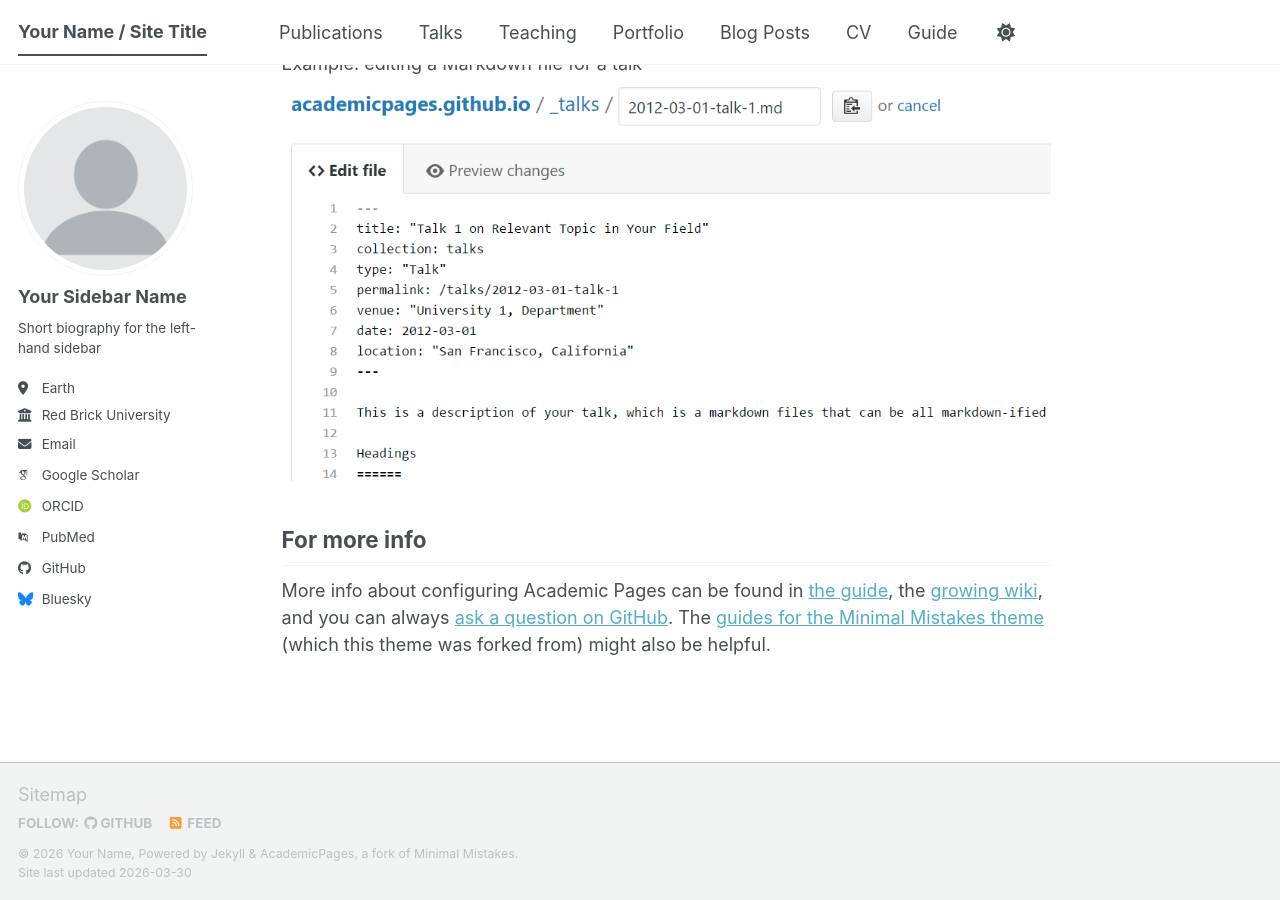
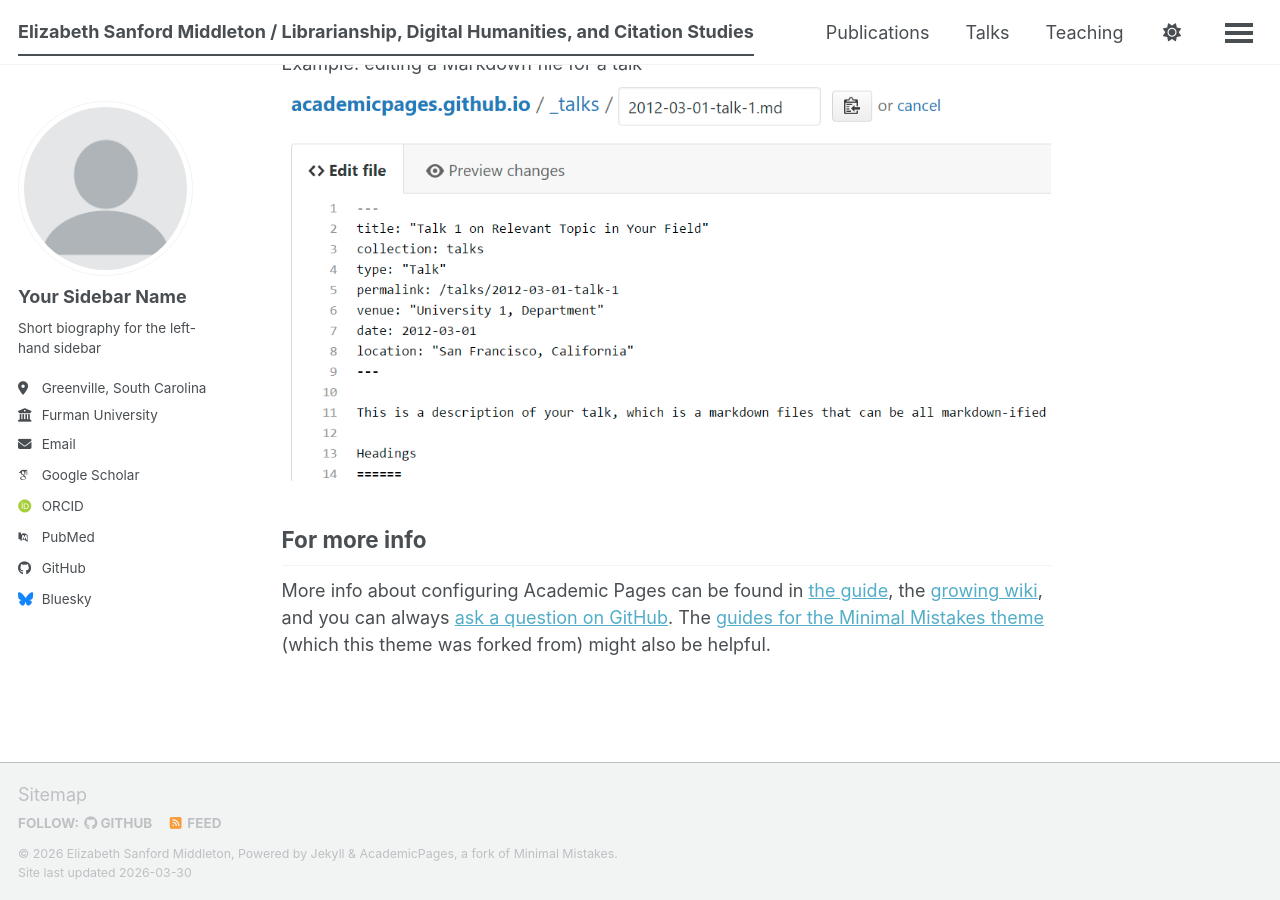
Before and after one commit to elizabethmiddletonlibrarian/site, a Jekyll site: the page built from _pages/about.md, in a window 1280 px wide and 900 px high, scrolled down 2720 px. Built offline with Jekyll 4.4.1, drawn with Linux system fonts in a browser that asks for light colours; some web fonts are replaced; a script bundle is joined from its source files by our own code; library files that are not in the unit come from our copies.

Commit message:
Update _config.yml
Update site title and personal information

```diff
--- a/_config.yml
+++ b/_config.yml
@@ -9,10 +9,10 @@
 # Basic Site Settings
 locale                   : "en-US"
 site_theme               : "default" # The available themes options are "default", "air", "sunrise", "mint", "dirt" and "contrast"
-title                    : "Your Name / Site Title"
+title                    : "Elizabeth Sanford Middleton / Librarianship, Digital Humanities, and Citation Studies"
 title_separator          : "-"
-name                     : &name "Your Name"
-description              : &description "Your Name's academic portfolio"   # Update this with a general description of your site, this is the default if not overridden by a page
+name                     : &name "Elizabeth Sanford Middleton"
+description              : &description "Elizabeth's academic portfolio"   # Update this with a general description of your site, this is the default if not overridden by a page
 url                      : https://academicpages.github.io # The base hostname & protocol for your site e.g. "https://[your GitHub username].github.io",
                                                            # or if you already have some other page hosted on Github then use "https://[your GitHub username].github.io/[Your Repo Name]"
 baseurl                  : "" # the subpath of your site, e.g. "/blog"
@@ -25,12 +25,11 @@ author:
   # Biographic information
   avatar           : "profile.png"
   name             : "Your Sidebar Name"
-  pronouns         : # example: "she/her"
   bio              : "Short biography for the left-hand sidebar"
-  location         : "Earth"
-  employer         : "Red Brick University"
+  location         : "Greenville, South Carolina"
+  employer         : "Furman University"
   uri              : # URL
-  email            : "none@example.org"
+  email            : "elizsanford@outlook.com"
 
   # Academic websites
   academia         : # URL
```
